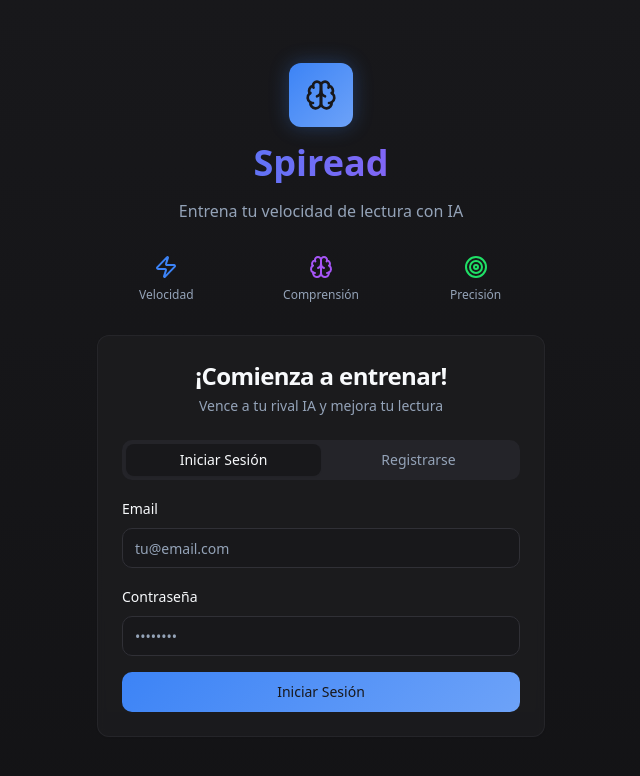
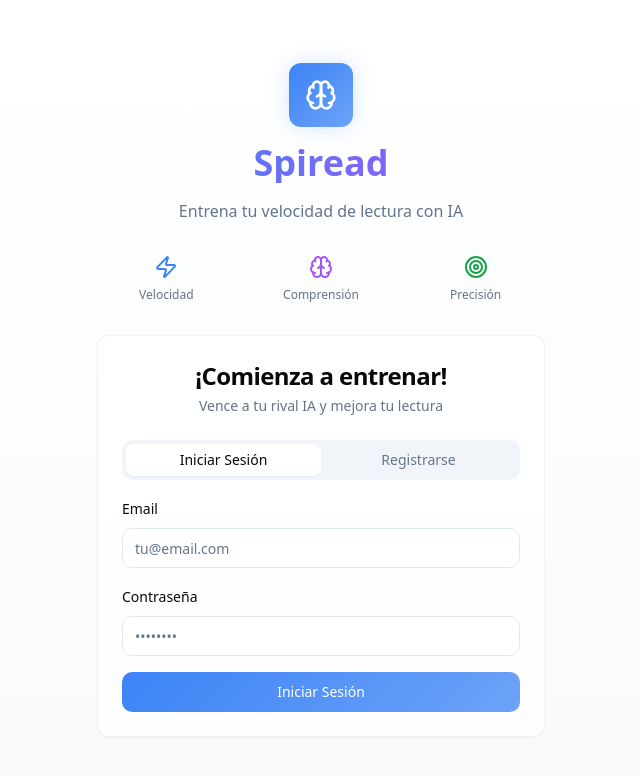
Before and after one commit to yasuguerra/rival-read, a React (Vite) app: page / in a window 1280 px wide. Shown: the top 776 px of the page, without its empty margins (319-959 px from the left). Built offline with nearby package versions, Linux system fonts and the light colour scheme.

Commit message:
Fix: Set app background to white
Set the background color of the app to white.

```diff
--- a/src/index.css
+++ b/src/index.css
@@ -8,71 +8,71 @@ All colors MUST be HSL.
 
 @layer base {
   :root {
-    /* Gaming-inspired color palette for Spiread */
-    --background: 240 6% 10%;
-    --foreground: 210 40% 98%;
+    /* Gaming-inspired color palette for Spiread - Light Theme */
+    --background: 0 0% 100%;
+    --foreground: 240 10% 3.9%;
 
-    --card: 240 6% 12%;
-    --card-foreground: 210 40% 98%;
+    --card: 0 0% 100%;
+    --card-foreground: 240 10% 3.9%;
 
-    --popover: 240 6% 12%;
-    --popover-foreground: 210 40% 98%;
+    --popover: 0 0% 100%;
+    --popover-foreground: 240 10% 3.9%;
 
     /* Electric blue primary for AI/tech feel */
     --primary: 217 91% 60%;
-    --primary-foreground: 240 6% 10%;
+    --primary-foreground: 0 0% 100%;
     --primary-glow: 217 91% 70%;
 
-    /* Dark secondary with slight purple tint */
-    --secondary: 252 8% 20%;
-    --secondary-foreground: 210 40% 98%;
+    /* Light secondary */
+    --secondary: 210 40% 96%;
+    --secondary-foreground: 240 10% 3.9%;
 
     /* Muted for less important elements */
-    --muted: 240 6% 15%;
-    --muted-foreground: 215 20% 65%;
+    --muted: 210 40% 96%;
+    --muted-foreground: 215.4 16.3% 46.9%;
 
     /* Accent color - electric purple for highlights */
     --accent: 270 90% 65%;
-    --accent-foreground: 240 6% 10%;
+    --accent-foreground: 0 0% 100%;
 
     /* Success green for achievements */
-    --success: 142 76% 50%;
-    --success-foreground: 240 6% 10%;
+    --success: 142 76% 36%;
+    --success-foreground: 0 0% 100%;
 
     /* Warning orange for alerts */
     --warning: 38 92% 50%;
-    --warning-foreground: 240 6% 10%;
+    --warning-foreground: 0 0% 100%;
 
     /* Destructive red */
     --destructive: 0 84% 60%;
-    --destructive-foreground: 210 40% 98%;
+    --destructive-foreground: 0 0% 100%;
 
     /* XP/energy yellow-green gradient */
-    --xp-start: 84 100% 59%;
-    --xp-end: 142 76% 50%;
+    --xp-start: 84 100% 45%;
+    --xp-end: 142 76% 36%;
 
     /* Rival colors */
     --rival-primary: 343 89% 60%;
     --rival-secondary: 315 100% 50%;
 
     /* Borders and inputs */
-    --border: 240 6% 20%;
-    --input: 240 6% 20%;
+    --border: 214.3 31.8% 91.4%;
+    --input: 214.3 31.8% 91.4%;
     --ring: 217 91% 60%;
 
     --radius: 0.75rem;
 
-    /* Gaming gradients */
+    /* Gaming gradients - Light theme */
     --gradient-primary: linear-gradient(135deg, hsl(var(--primary)), hsl(var(--primary-glow)));
     --gradient-success: linear-gradient(135deg, hsl(var(--xp-start)), hsl(var(--xp-end)));
     --gradient-rival: linear-gradient(135deg, hsl(var(--rival-primary)), hsl(var(--rival-secondary)));
-    --gradient-bg: linear-gradient(180deg, hsl(var(--background)), hsl(240 6% 8%));
+    --gradient-bg: linear-gradient(180deg, hsl(0 0% 100%), hsl(210 40% 98%));
 
-    /* Glows and shadows */
-    --glow-primary: 0 0 20px hsl(var(--primary) / 0.3);
-    --glow-accent: 0 0 20px hsl(var(--accent) / 0.3);
-    --glow-xp: 0 0 15px hsl(var(--xp-start) / 0.4);
-    --shadow-gaming: 0 4px 12px hsl(240 6% 4% / 0.4);
+    /* Glows and shadows - adapted for light theme */
+    --glow-primary: 0 0 20px hsl(var(--primary) / 0.2);
+    --glow-accent: 0 0 20px hsl(var(--accent) / 0.2);
+    --glow-xp: 0 0 15px hsl(var(--xp-start) / 0.3);
+    --shadow-gaming: 0 4px 12px hsl(0 0% 0% / 0.1);
 
     --sidebar-background: 0 0% 98%;
 
```
